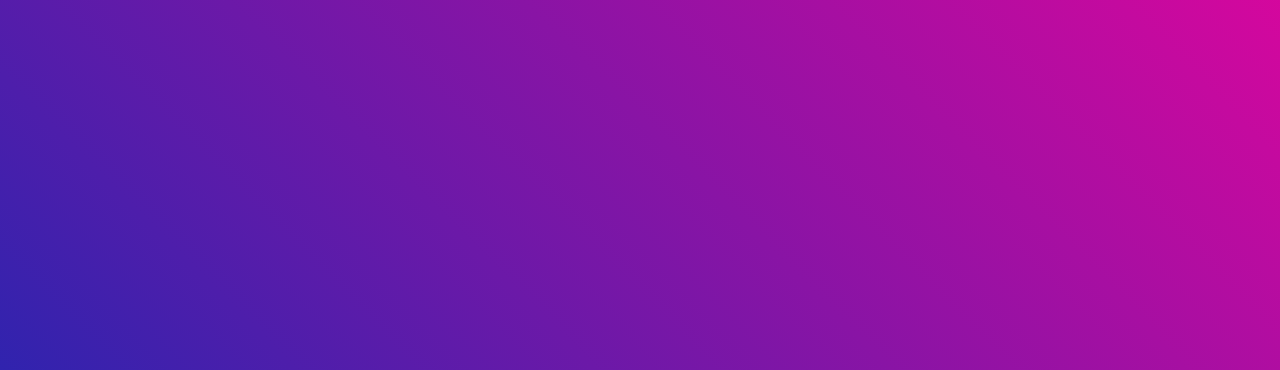
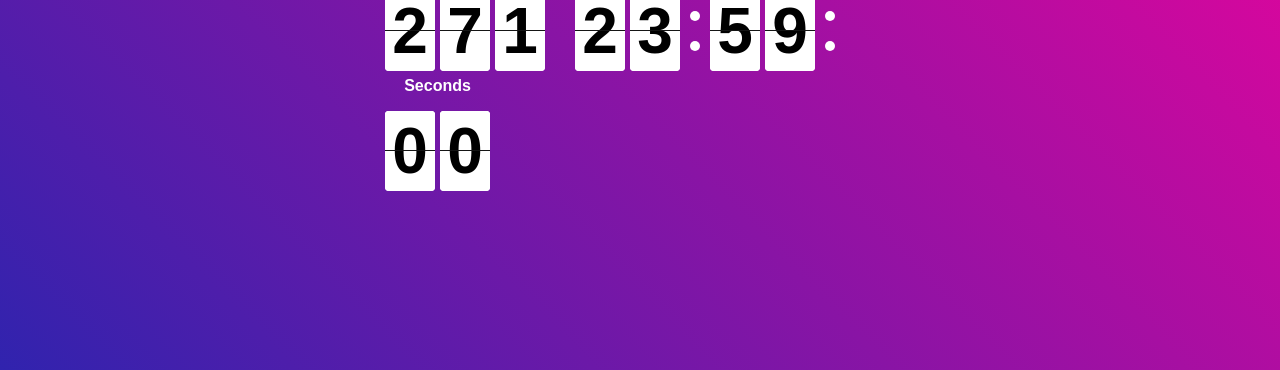
Before and after one commit to Nero-o/ContagemRegressiva, a plain HTML site: page index.html in a window 1280 px wide. Shown: the part 430-800 px from the top of the page. Drawn offline with Linux system fonts and the light colour scheme.

Commit message:
Update index.html

```diff
--- a/index.html
+++ b/index.html
@@ -17,7 +17,7 @@
     </div>
     <script>
         document.addEventListener('DOMContentLoaded', () => {
-            let timer_ = 1643579086//unix timestamp
+            let timer_ = 1668557177//Unidade para converter o tempo(Epoche converter)
             let flipdown = new FlipDown(timer_)
                 .start()
                 .ifEnded(() => {
```
